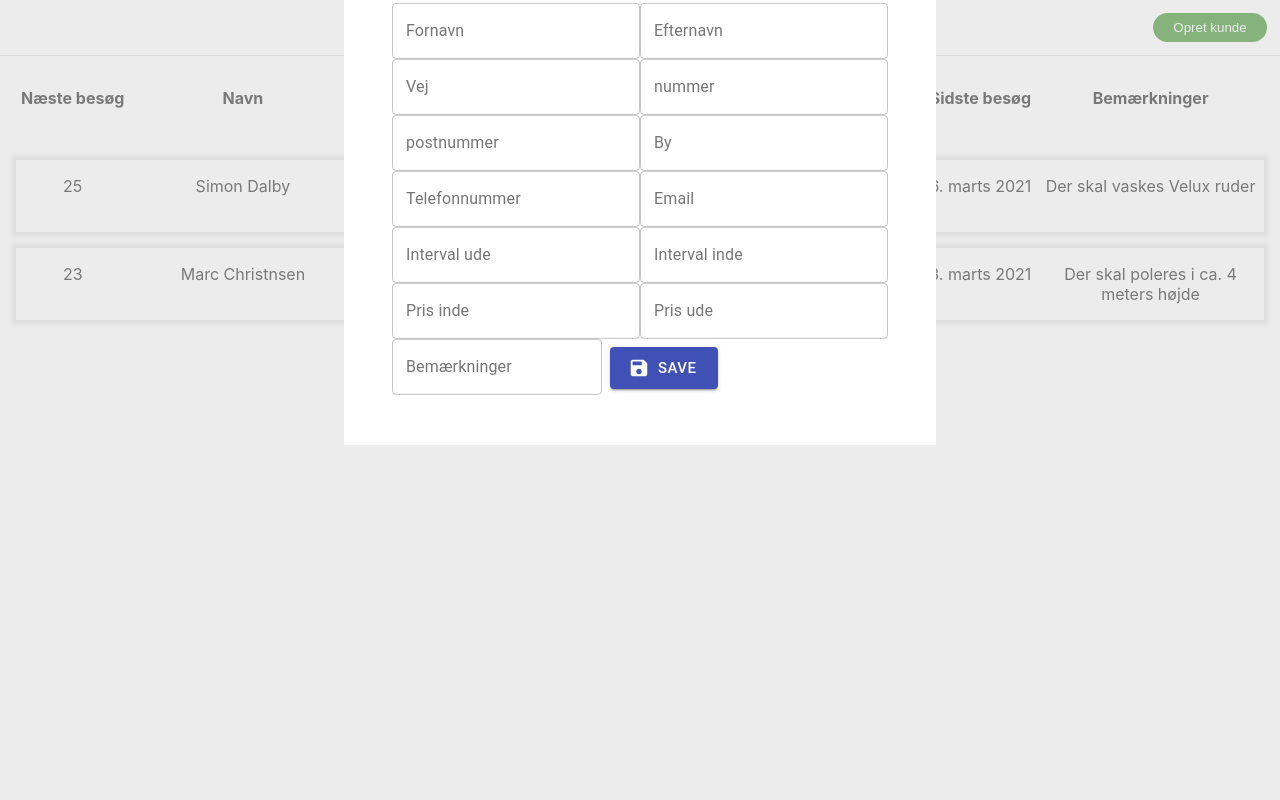
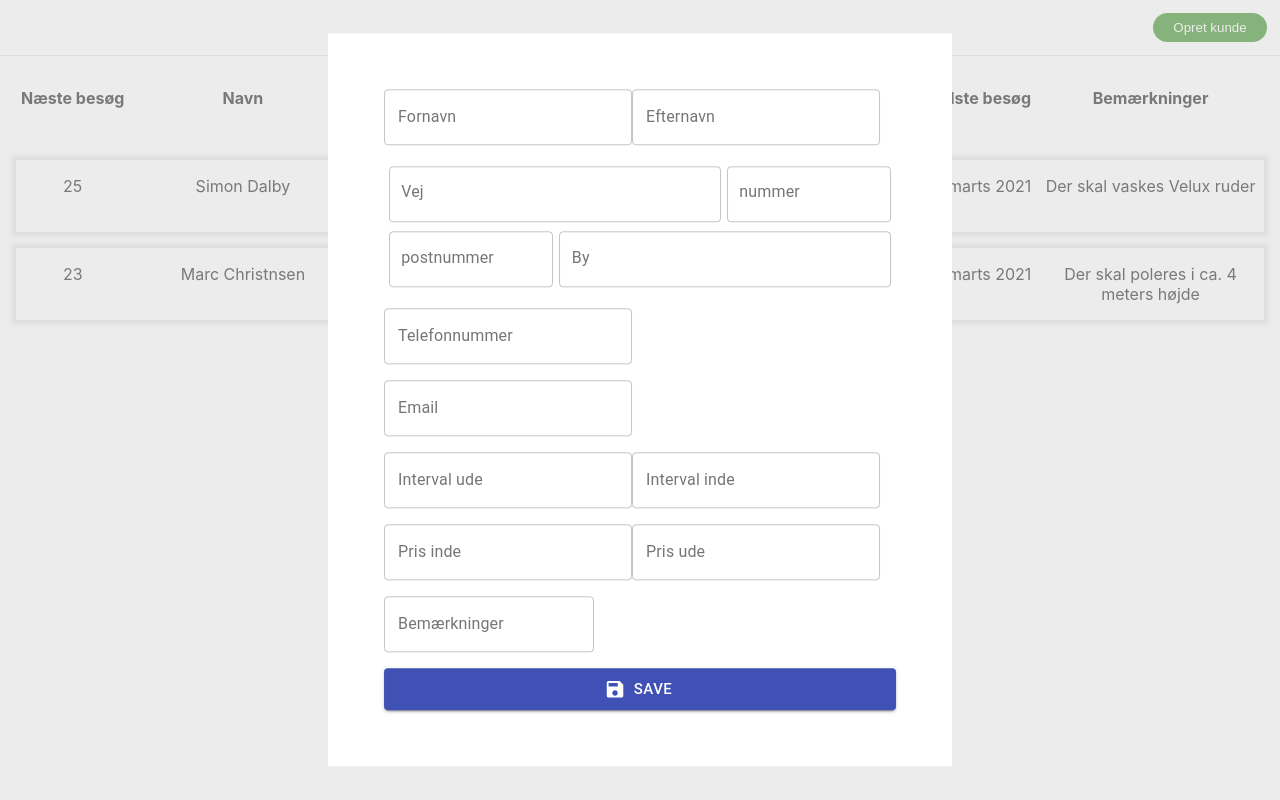
Before and after one commit to Dalphs/servicecrm, a React (Create React App) app: page / in a window 1280 px wide. Both pictures are taken after a click on the button "Opret kunde". Built offline with nearby package versions, Linux system fonts and the light colour scheme.

Commit message:
A customer can now be edited, with the orginal data loaded onto the window

```diff
--- a/src/App.css
+++ b/src/App.css
@@ -1,6 +1,11 @@
 .df-fdr{
     display: flex;
     flex-direction: row;
+}
+
+.df-fdc{
+    display: flex;
+    flex-direction: column;
 }
 
 .flex1{
--- a/src/components/CustomerDashboard/CustomerCard.js
+++ b/src/components/CustomerDashboard/CustomerCard.js
@@ -1,14 +1,15 @@
 import React, { useState } from 'react';
 import './styles.css'
+import { Button } from '@material-ui/core';
 
 function CustomerCard(props) {
     const [show, setShow] = useState(false);
     let convertToDate = (unixTime) => {
-        let options = {year: 'numeric', month: 'long', day: 'numeric' };
-        return new Date(unixTime*1000).toLocaleDateString("da-DK", options);
+        let options = { year: 'numeric', month: 'long', day: 'numeric' };
+        return new Date(unixTime * 1000).toLocaleDateString("da-DK", options);
 
     }
-
+    console.log(props.customer)
     return (
         <div className="customerCard">
 
@@ -20,13 +21,17 @@ function CustomerCard(props) {
                 <div className="customerCardText flex1"><p>{`${props.customer.intervalOutside} / ${props.customer.intervalOutside}`}</p></div>
                 <div className="customerCardText flex1"><p>{`${props.customer.priceOutside} / ${props.customer.priceInside}`}</p></div>
                 <div className="customerCardText flex1"><p>{
-                props.customer.visits.length > 0 ? convertToDate(props.customer.visits[props.customer.visits.length - 1].timestamp) : "Ingen besøg"}
+                    props.customer.visits.length > 0 ? convertToDate(props.customer.visits[props.customer.visits.length - 1].timestamp) : "Ingen besøg"}
                 </p></div>
 
                 <div className="customerCardText flex2"><p>{props.customer.note}</p></div>
             </div>
             <div className={`df-fdr accordionContent ${show ? "" : "hide"}`}>
                 <div className="customerCardText"><p>{props.customer.email}</p></div>
+                <Button variant="contained" color="primary" onClick={() => {props.editCustomer(props.customer.id)}}>
+                    Rediger kunde
+                 </Button>
+
             </div>
         </div>
 
--- a/src/components/CustomerDashboard/CustomerDashboard.js
+++ b/src/components/CustomerDashboard/CustomerDashboard.js
@@ -7,11 +7,52 @@ let json = require('../customers.json')
 
 const CustomerDashboard = () => {
     const[showUserInfo, setShowUserInfo] = useState(false)
+    const[customerOnDisplay, setCustomerOnDisplay] = useState({})
     const [customers, setCustomers] = useState(json)
+    const newUser = {
+        "id":"",
+        "firstname":"",
+        "lastname":"",
+        "street":"",
+        "streetnumber":"",
+        "zip":"",
+        "city": "",
+        "phone":"",
+        "email":"",
+        "intervalInside":"",
+        "intervalOutside":"",
+        "priceInside":"",
+        "priceOutside":"",
+        "nextvisit":"",
+        "visits":[],
+        "note":"",
+        "created":""
+    }
 
     let tableHeaders = ["Næste besøg", "Navn", "Adresse", "phone", "Interval ude/inde", "Pris ude/inde", "Sidste besøg", "Bemærkninger"]
 
-    let editUser = () => setShowUserInfo(!showUserInfo)
+    const getCustomer = (id) => {
+        console.log(`looking for user with id ${id}`)
+        console.log(`looking in ${JSON.stringify(customers)}`)
+        let result = false;
+        customers.forEach(customer => {
+            if(customer.id === id){
+                console.log(`Found customer : ${JSON.stringify(customer)}`)
+                result = {...customer}
+            }
+        })
+        return result
+    }
+    console.log(getCustomer(1))
+    let editUser = (id) =>{
+        if (typeof id === "undefined") {
+            setCustomerOnDisplay({...newUser})
+        }else{
+            setCustomerOnDisplay(getCustomer(id))
+        }
+        console.log(customerOnDisplay)
+        setShowUserInfo(!showUserInfo)
+    }
 
     const saveUser = (user) => {
         console.log("savingUser")
@@ -31,12 +72,13 @@ const CustomerDashboard = () => {
         ])
     }
 
+
     return (
         <div>
             <Navbar editUser={editUser}></Navbar>
             <div className={`overlay ${showUserInfo ? "" : "hide"}`} onClick={() => editUser()}></div>
             <div id="editUserContainer" className={`${showUserInfo ? "" : "hide"}`}>
-                <UserForm saveUser={saveUser}></UserForm>
+                <UserForm saveUser={saveUser} user={customerOnDisplay}></UserForm>
             </div>
             <div className="df-fdr dashboardHeader">
                 <div className="customerCardText flex1"><p>{tableHeaders[0]}</p></div>
@@ -49,7 +91,7 @@ const CustomerDashboard = () => {
                 <div className="customerCardText flex2"><p>{tableHeaders[7]}</p></div>
             </div>
             {customers.map((customer) => {
-                return <CustomerCard customer={customer}></CustomerCard>
+                return <CustomerCard customer={customer} editCustomer={editUser}></CustomerCard>
             })}
         </div>
     );
--- a/src/components/CustomerDashboard/UserForm.js
+++ b/src/components/CustomerDashboard/UserForm.js
@@ -1,4 +1,4 @@
-import React, {useState} from 'react';
+import React, {useState, useEffect} from 'react';
 import { TextField, Button } from '@material-ui/core';
 import SaveIcon from '@material-ui/icons/Save';
 import { makeStyles } from '@material-ui/core/styles';
@@ -11,25 +11,11 @@ const useStyles = makeStyles((theme) => ({
   }));
 
 function UserForm(props) {
-    const [user, setUser] = useState({
-        "id":"",
-        "firstname":"",
-        "lastname":"",
-        "street":"",
-        "streetnumber":"",
-        "zip":"",
-        "city": "",
-        "phone":"",
-        "email":"",
-        "intervalInside":"",
-        "intervalOutside":"",
-        "priceInside":"",
-        "priceOutside":"",
-        "nextvisit":"",
-        "visits":[],
-        "note":"",
-        "created":""
-    })
+    const [user, setUser] = useState({...props.user})
+
+    useEffect(() => {
+        setUser(props.user);
+    }, [props.user])
 
     const handleSubmit = (e) => {
         setUser({
@@ -50,22 +36,24 @@ function UserForm(props) {
         })
     }
 
+    console.log(user)
+
     const classes = useStyles();
     return (
         <div>
-            <form onSubmit={handleSubmit}>
+            <form className="changeUser df-fdc" onSubmit={handleSubmit}>
                 <div>
                     <TextField variant="outlined" label="Fornavn" name="firstname" onChange={onChange} value={user.firstname}/>
                     <TextField variant="outlined" label="Efternavn" name="lastname" onChange={onChange} value={user.lastname}/>
                 </div>
-                <div>
-                    <div>
-                        <TextField variant="outlined" label="Vej" name="street" onChange={onChange} value={user.street}/>
-                        <TextField variant="outlined" label="nummer" name="streetnumber" onChange={onChange} value={user.streetnumber}/>
+                <div className="addressContainer">
+                    <div className="df-fdr">
+                        <TextField className="flex2" variant="outlined" label="Vej" name="street" onChange={onChange} value={user.street}/>
+                        <TextField className="flex1" variant="outlined" label="nummer" name="streetnumber" onChange={onChange} value={user.streetnumber}/>
                     </div>
-                    <div>
-                        <TextField variant="outlined" label="postnummer" name="zip" onChange={onChange} value={user.zip}/>
-                        <TextField variant="outlined" label="By" name="city" onChange={onChange} value={user.city} />
+                    <div className="df-fdr">
+                        <TextField className="flex1" variant="outlined" label="postnummer" name="zip" onChange={onChange} value={user.zip}/>
+                        <TextField className="flex2" variant="outlined" label="By" name="city" onChange={onChange} value={user.city} />
                     </div>
                 </div>
 
--- a/src/components/CustomerDashboard/styles.css
+++ b/src/components/CustomerDashboard/styles.css
@@ -68,10 +68,24 @@ display:inline-block;
 
 #editUserContainer{
     position: absolute;
-    top: 25%;
+    top: 50%;
     left: 50%;
     z-index: 5;
     transform: translate(-50%, -50%);
     padding:3em;
     background: #FFF;
 }
+
+.changeUser > div{
+    margin: 0.5em;
+    display:flex;
+    flex-direction: row;
+}
+
+.changeUser .addressContainer {
+    display: flex;
+    flex-direction: column;
+}
+.addressContainer div{
+    margin: 0.1em
+}
```
